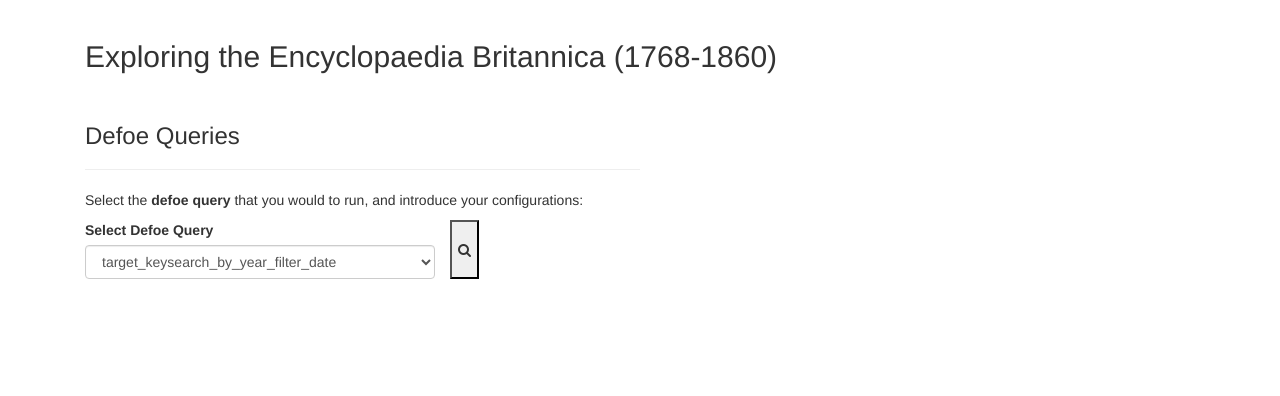
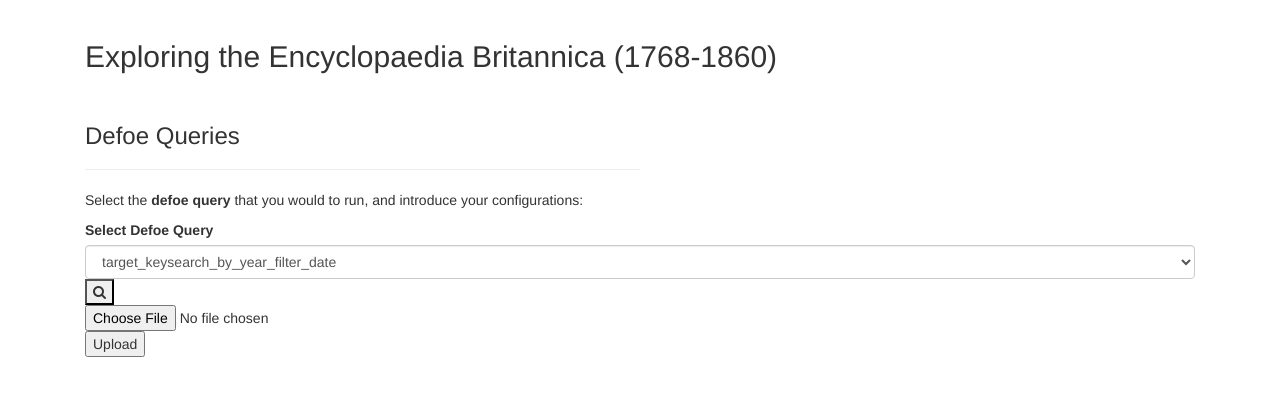
Before and after one commit to francesNLP/frances, a Flask app: page /defoe_queries in a window 1280 px wide. Shown: the part 62-458 px from the top of the page. Run offline with Flask 2, Linux system fonts and the light colour scheme; parts of the project's set-up code (start-up, migrations or seed data) failed here and were passed over; some libraries are stand-ins or nearby versions.

Commit message:
query_app/controllers.py

```diff
--- a/web-app/config.py
+++ b/web-app/config.py
@@ -32,3 +32,7 @@
     ".ttl": "turtle",
     ".xml": "xml",
 }
+
+UPLOAD_FOLDER="/Users/rosafilgueira/HW-Work/NLS-Fellowship/work/frances/web-app/query_app/upload_folder"
+RESULTS_FOLDER="/Users/rosafilgueira/HW-Work/NLS-Fellowship/work/frances/web-app/query_app/upload_folder/defoe_results"
+ALLOWED_EXTENSIONS = {'txt', 'yaml', 'yml'}
--- a/web-app/query_app/templates/defoe.html
+++ b/web-app/query_app/templates/defoe.html
@@ -42,20 +42,21 @@
      <link rel="stylesheet" href="https://cdnjs.cloudflare.com/ajax/libs/font-awesome/4.7.0/css/font-awesome.min.css">
      <!-- Load icon library -->
         <form method="POST" action="/defoe_queries">
-        <div class="row">
-                <div class="col-md-4">
            <label>Select Defoe Query</label>
              <select name="defoe_selection" data-live-search="true" id="defoe_selection" class="form-control" title="Select Defoe Query">
                 {% for key, value in defoe_q.items() %}
 	             <option value="{{key}}">{{ value }}</option>
 		 {% endfor %}
               </select>
-                </div>
-  	        <button type="submit" class="button_style"><i class="fa fa-search"></i></button>
+  	    <button type="submit"><i class="fa fa-search"></i></button>
+         </form>
 
-         </div>
+         <form action ="/defoe_queries" method = "POST" enctype="multipart/form-data" in your form.>
+             <input type = "file" name = "file" >
+             <input type = "submit" value=Upload File>
          </form>
 
 
 
+
 {% endblock %}
```
Lines whose indentation alone changed are shown as unchanged.
